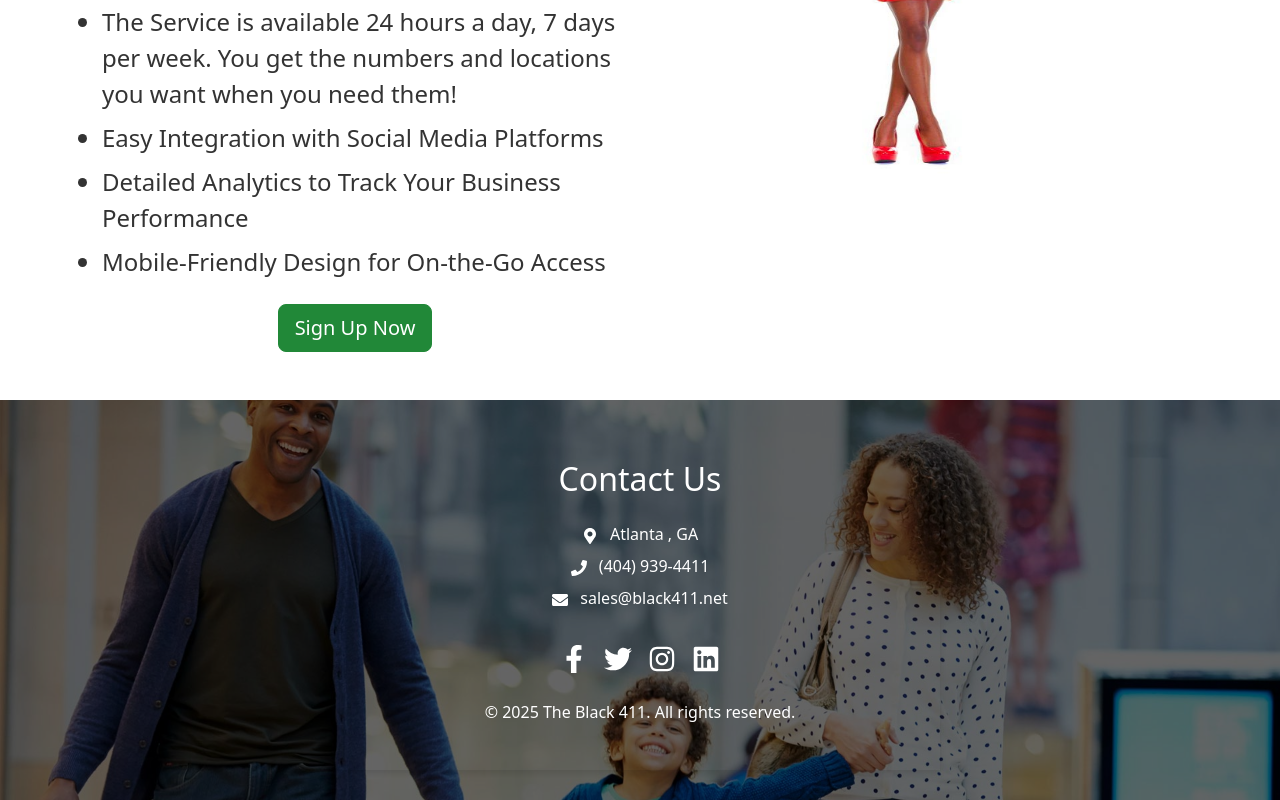
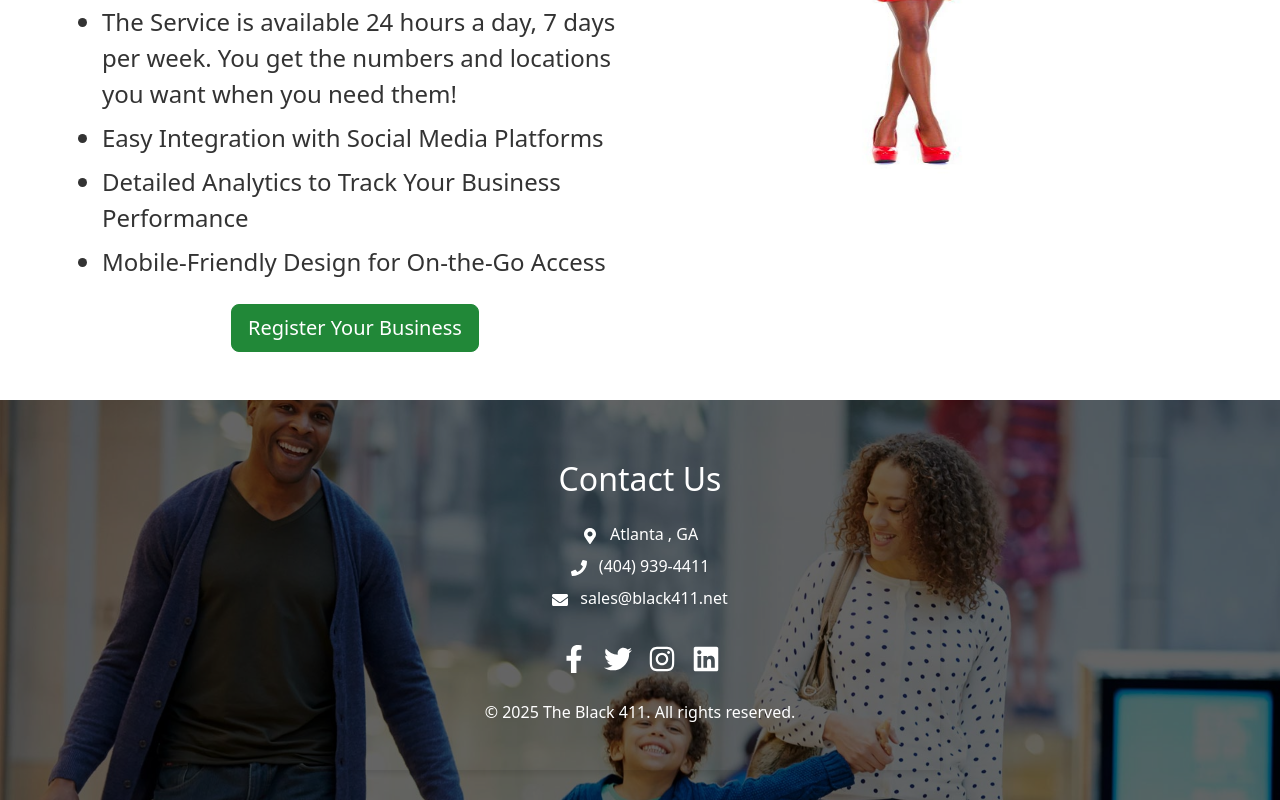
Before and after one commit to Taylordevelopes/blk-411-website, a Next.js app: page /features in a window 1280 px wide. Shown: the part 1365-2165 px from the top of the page. Built offline with nearby package versions, Linux system fonts and the light colour scheme.

Commit message:
fix path

```diff
--- a/src/app/features/page.tsx
+++ b/src/app/features/page.tsx
@@ -22,8 +22,8 @@ export default function FeaturesPage() {
           "Mobile-Friendly Design for On-the-Go Access",
         ]}
         descriptionImage="/our-features-page-pic.jpg"
-        buttonText="Sign Up Now"
-        buttonLink="/registrtation"
+        buttonText="Register Your Business"
+        buttonLink="/registration"
       />
     </div>
   );
```
